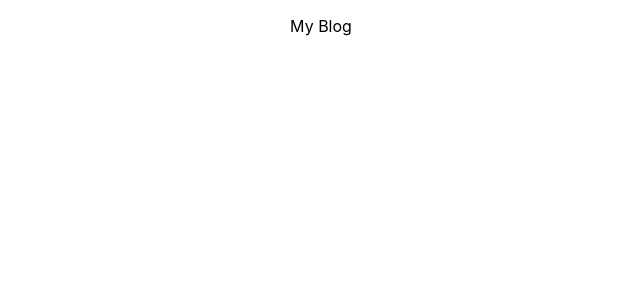
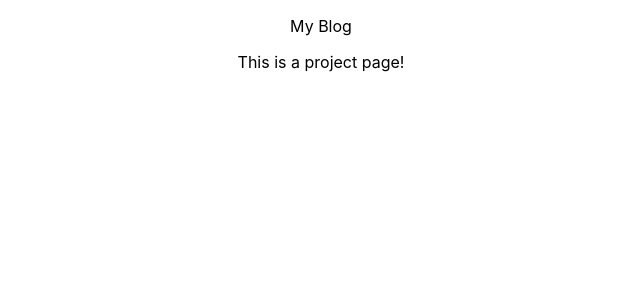
Before and after one commit to seolacarrano/myblog, a React (Create React App) app: page /projectslist/1 in a window 1280 px wide. Shown: the top 300 px of the page, without its empty margins (319-959 px from the left). Built offline with nearby package versions, Linux system fonts and the light colour scheme.

Commit message:
add pages and install react router dom

```diff
--- a/package.json
+++ b/package.json
@@ -8,6 +8,7 @@
     "@testing-library/user-event": "^13.5.0",
     "react": "^18.2.0",
     "react-dom": "^18.2.0",
+    "react-router-dom": "^6.8.1",
     "react-scripts": "5.0.1",
     "web-vitals": "^2.1.4"
   },
--- /dev/null
+++ b/src/AboutPage.js
@@ -0,0 +1,7 @@
+const AboutPage = () => {
+    return (
+        <p> This is a about page! </p>
+    )
+}
+
+export default AboutPage;
--- a/src/App.js
+++ b/src/App.js
@@ -1,10 +1,25 @@
 import './App.css';
+import { BrowserRouter, Routes, Route } from 'react-router-dom';
+import HomePage from './HomePage';
+import AboutPage from './AboutPage';
+import ProjectsListPage from './ProjectsListPage';
+import ProjectPage from './ProjectPage';
 
 function App() {
   return (
-    <div className="App">
+    <BrowserRouter>
+      <div className="App">
       <p>My Blog</p>
-    </div>
+      <div id="page-body">
+        <Routes>
+          <Route path="/" element={<HomePage/>} />
+          <Route path="/about" element={<AboutPage/>} />
+          <Route path="/projectslist" element={<ProjectsListPage/>} />
+          <Route path="/projectslist/:projectId" element={<ProjectPage/>} />
+        </Routes>
+      </div>
+      </div>
+    </BrowserRouter>
   );
 }
 
--- /dev/null
+++ b/src/HomePage.js
@@ -0,0 +1,7 @@
+const HomePage = () => {
+    return (
+        <p> This is a home page! </p>
+    )
+}
+
+export default HomePage;
--- /dev/null
+++ b/src/ProjectPage.js
@@ -0,0 +1,7 @@
+const ProjectPage = () => {
+    return (
+        <p> This is a project page! </p>
+    )
+}
+
+export default ProjectPage;
--- /dev/null
+++ b/src/ProjectsListPage.js
@@ -0,0 +1,7 @@
+const ProjectsListPage = () => {
+    return (
+        <p> This is a projects list page! </p>
+    )
+}
+
+export default ProjectsListPage;
```
Also changed, not shown: 1 other file (tests, documents, lock files or other folders).
